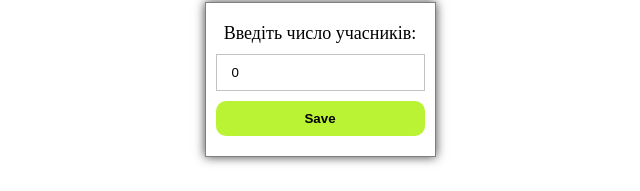
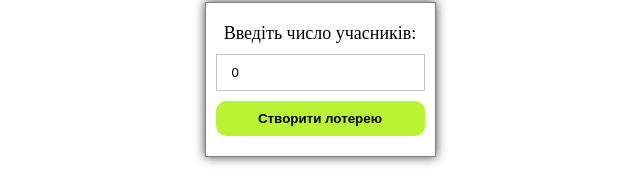
Before and after one commit to Sorokovsky/new-lottery, a React (Vite) app: page / in a window 1280 px wide. Shown: the part 321-512 px from the top of the page, without its empty margins (320-960 px from the left). Built offline with nearby package versions, Linux system fonts and the light colour scheme.

Commit message:
use debaunce

```diff
--- a/src/components/pages/Home/Home.tsx
+++ b/src/components/pages/Home/Home.tsx
@@ -12,7 +12,7 @@ export const HomePage: FC = (): JSX.Element => {
         <main>
             <Form
                 onSubmit={createLottery}
-                submitText={"Save"}
+                submitText={"Створити лотерею"}
                 fields={indexFields}
             />
         </main>
```
